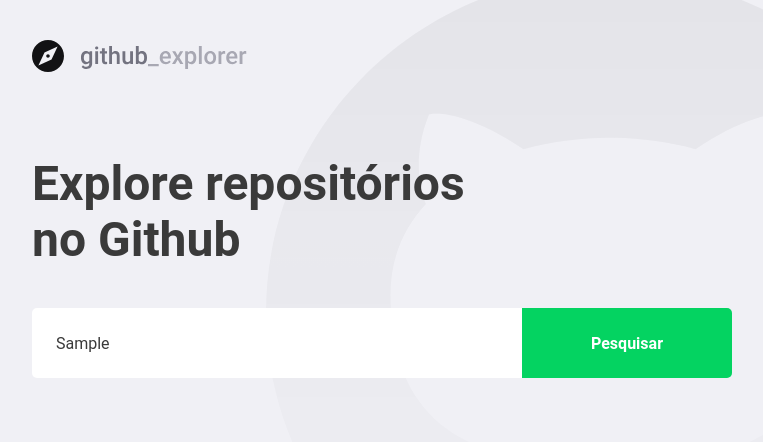
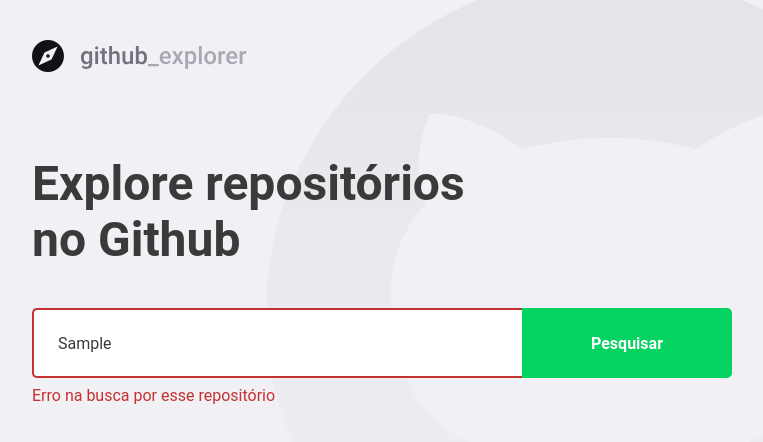
Before and after one commit to MayconRRibeiro/Github-Explorer, a React (Create React App) app: page / in a window 1280 px wide. Both pictures are taken after typing "Sample" into the empty fields and a click on the button "Pesquisar". Shown: the top 442 px of the page, without its empty margins (148-911 px from the left). Built offline with nearby package versions, Linux system fonts and the light colour scheme; no server answers; the HTML template or start-up script is replaced by a standard one.

Commit message:
Lidando com erros

```diff
--- a/src/pages/Dashboard/index.tsx
+++ b/src/pages/Dashboard/index.tsx
@@ -5,7 +5,7 @@
 
 import logoImg from '../../assets/logo.svg';
 
-import { Title, Form, Repositories } from './styles';
+import { Title, Form, Repositories, Error } from './styles';
 
 interface Repository {
   full_name: string;
@@ -18,18 +18,28 @@
 
 const Dashboard: React.FC = () => {
   const [newRepo, setNewRepo] = useState('');
-
+  const [inputError, setInputError] = useState('');
   const [repositories, setRepositories] = useState<Repository[]>([]);
 
   async function handleAddRepository(event: FormEvent<HTMLFormElement>) {
     event.preventDefault();
 
-    const response = await api.get<Repository>(`repos/${newRepo}`);
+    if (!newRepo) {
+      setInputError('Digite o autor/nome do repositório');
+      return;
+    }
 
-    const repository = response.data;
+    try {
+      const response = await api.get<Repository>(`repos/${newRepo}`);
 
-    setRepositories([...repositories, repository]);
-    setNewRepo('');
+      const repository = response.data;
+
+      setRepositories([...repositories, repository]);
+      setNewRepo('');
+      setInputError('');
+    } catch (err) {
+      setInputError('Erro na busca por esse repositório');
+    }
   }
 
   return (
@@ -37,7 +47,7 @@
       <img src={logoImg} alt="Github Explorer" />
       <Title>Explore repositórios no Github</Title>
 
-      <Form onSubmit={handleAddRepository}>
+      <Form hasError={!!inputError} onSubmit={handleAddRepository}>
         <input
           value={newRepo}
           onChange={e => setNewRepo(e.target.value)}
@@ -45,6 +55,8 @@
         />
         <button type="submit">Pesquisar</button>
       </Form>
+
+      {inputError && <Error>{inputError}</Error>}
 
       <Repositories>
         {repositories.map(repository => (
--- a/src/pages/Dashboard/styles.ts
+++ b/src/pages/Dashboard/styles.ts
@@ -1,5 +1,9 @@
-import styled from 'styled-components';
+import styled, { css } from 'styled-components';
 import { shade } from 'polished';
+
+interface FormProps {
+  hasError: boolean;
+}
 
 export const Title = styled.h1`
   font-size: 48px;
@@ -10,7 +14,7 @@
   margin-top: 80px;
 `;
 
-export const Form = styled.form`
+export const Form = styled.form<FormProps>`
   margin-top: 40px;
   max-width: 700px;
 
@@ -20,9 +24,16 @@
     flex: 1;
     height: 70px;
     padding: 0 24px;
-    border: 0;
     border-radius: 5px 0 0 5px;
     color: #3a3a3a;
+    border: 2px solid #fff;
+    border-right: 0;
+
+    ${props =>
+      props.hasError &&
+      css`
+        border-color: #c53030;
+      `}
 
     &::placeholder {
       color: #a8a8b3;
@@ -43,6 +54,12 @@
       background: ${shade(0.2, '#04d361')};
     }
   }
+`;
+
+export const Error = styled.span`
+  display: block;
+  color: #c53030;
+  margin-top: 8px;
 `;
 
 export const Repositories = styled.div`
```
